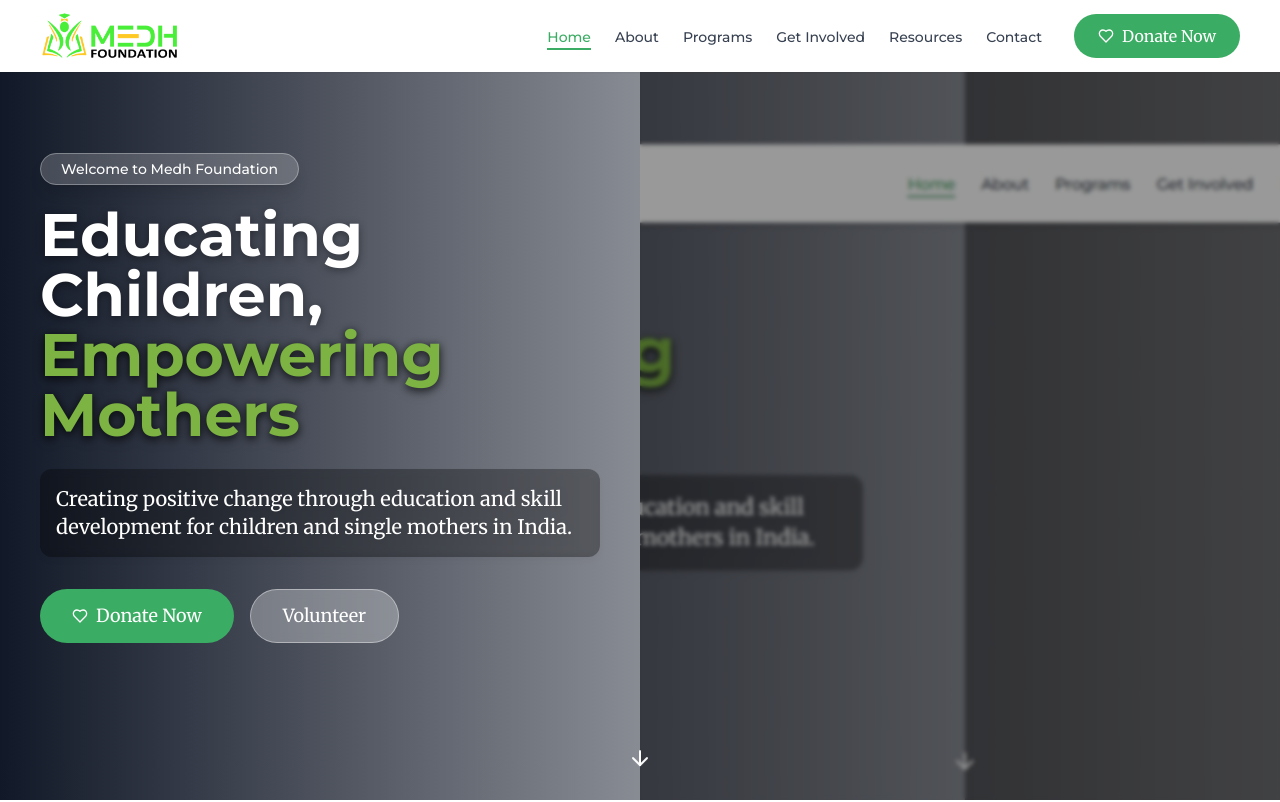
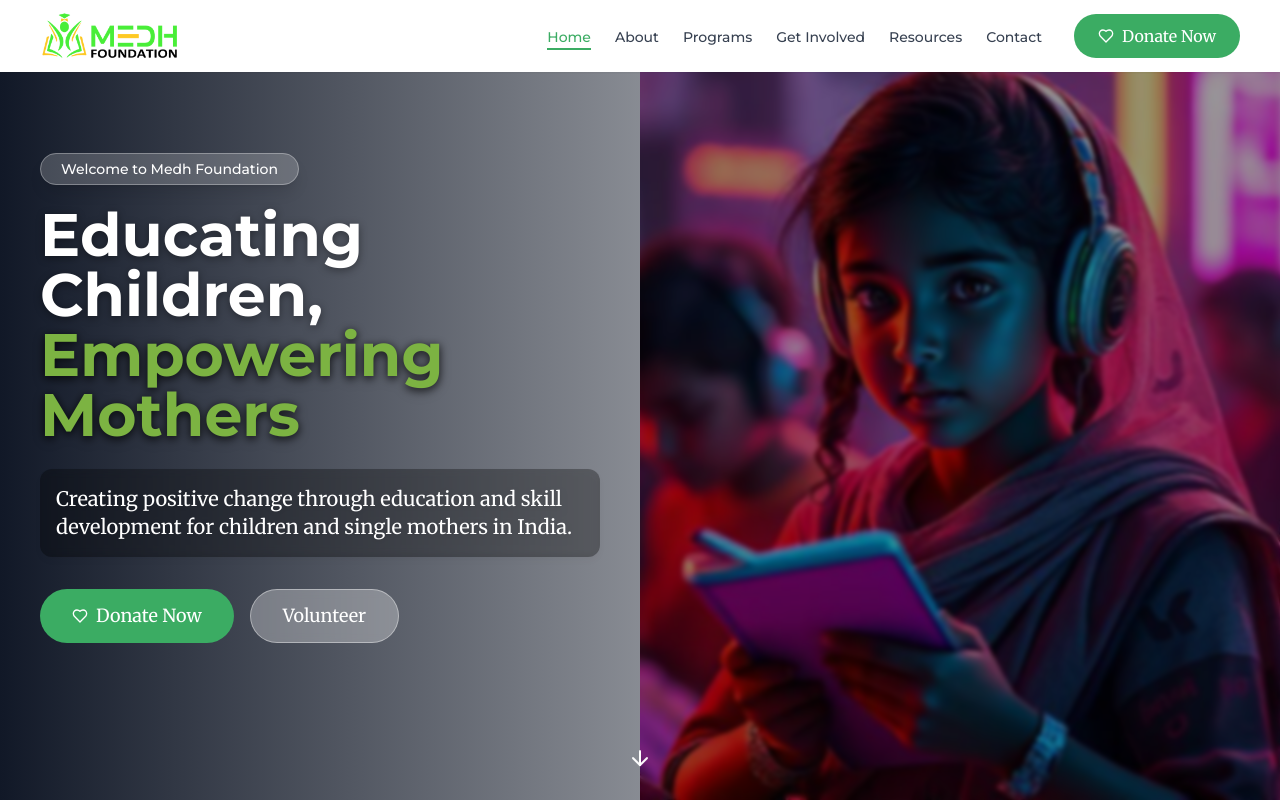
Before and after one commit to medhedtech/medh-connects, a React (Vite) app: page / in a window 1280 px wide. Shown: the top 802 px of the page. Built offline with nearby package versions, Linux system fonts and the light colour scheme.

Commit message:
Update Hero banner image
Update the image in the Hero component to match the provided screenshot.

```diff
--- a/src/components/Hero.tsx
+++ b/src/components/Hero.tsx
@@ -36,8 +36,8 @@ const Hero = () => {
         <div className="relative overflow-hidden h-full w-full hidden md:block">
           <div className="absolute inset-0 bg-black/40 backdrop-blur-[2px]" />
           <img
-            src="/lovable-uploads/c6506dc6-4108-4961-b853-faffe293908b.png"
-            alt="Children learning together"
+            src="/lovable-uploads/8fa3bfc6-07f7-4964-bc6a-cac410689caa.png"
+            alt="Young girl learning with headphones"
             className="w-full h-full object-cover object-center"
           />
         </div>
@@ -50,8 +50,8 @@ const Hero = () => {
       <div className="absolute inset-0 md:hidden">
         <div className="absolute inset-0 bg-black/70" />
         <img
-          src="/lovable-uploads/c6506dc6-4108-4961-b853-faffe293908b.png"
-          alt="Children learning together"
+          src="/lovable-uploads/8fa3bfc6-07f7-4964-bc6a-cac410689caa.png"
+          alt="Young girl learning with headphones"
           className="w-full h-full object-cover object-center"
         />
       </div>
```
Also changed, not shown: public/lovable-uploads/8fa3bfc6-07f7-4964-bc6a-cac410689caa.png (added).
